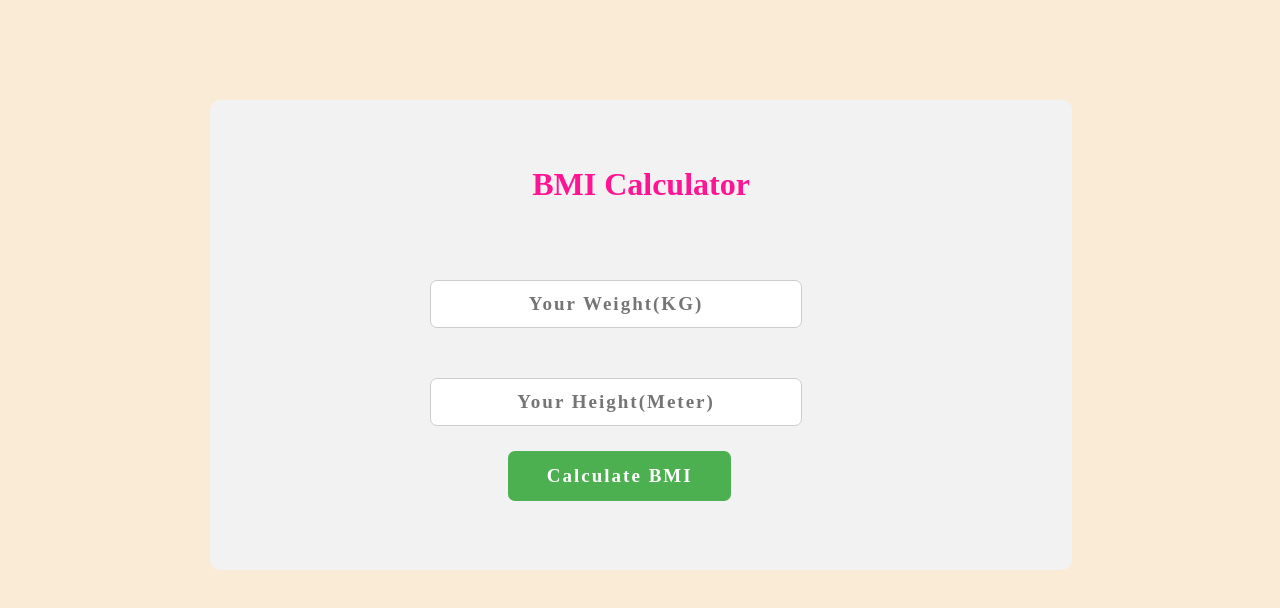
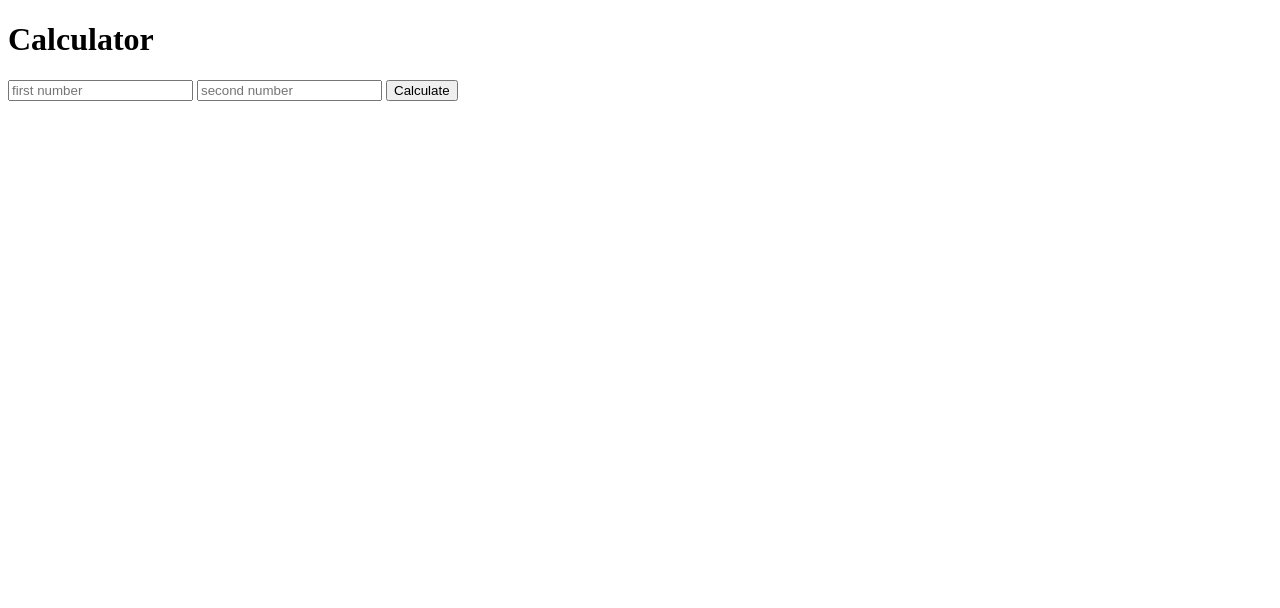
Before and after one commit to Tahsin-Zaman-Jilan/BMI-Calculator, a website: page index.html in a window 1280 px wide. Drawn offline with Linux system fonts and the light colour scheme.

Commit message:
Update index.html

```diff
--- a/index.html
+++ b/index.html
@@ -1,86 +1,22 @@
 <!DOCTYPE html>
-<html lang="en" dir="ltr">
+<html lang="en">
 <head>
     <meta charset="UTF-8">
+    <meta http-equiv="X-UA-Compatible" content="IE=edge">
     <meta name="viewport" content="width=device-width, initial-scale=1.0">
-    <title>BMI Calculator</title>
-    <style>
-        body{
-            background-color: antiquewhite;
-        }
-        h1{
-            font-family: 'Lucida Handwriting';
-            text-align: center;
-            padding-top: 25px;
-            color: deeppink;
-        }
-        .align{
-            padding-left: 200px;
-            padding-right: 250px;
-            padding-top: 30px;
-            height: 50px;
-        }
-        input[type=text], select {
-            width: 100%;
-            padding: 12px 20px;
-            margin: 25px 0;
-            display: inline-block;
-            border: 1px solid #ccc;
-            text-align: center;
-            border-radius: 7px;
-            box-sizing: border-box;
-            font-family: 'Maiandra GD';
-            font-weight: 600;
-            font-size: 19px;
-            letter-spacing: 2px;
-        }
-        button[type=submit] {
-            width: 60%;
-            background-color: #4CAF50;
-            color: white;
-            padding: 14px 20px;
-            text-align: center;
-            border: none;
-            border-radius: 7px;
-            cursor: pointer;
-            font-family: 'Maiandra GD';
-            font-weight: 600;
-        }
-        button[type=submit]:hover {
-            background-color: #45a049;
-        }
-        #btn{
-            margin-left: 21%;
-            font-size: 19px;
-            letter-spacing: 2px;
-        }
-        div {
-           border-radius: 10px;
-           background-color: #f2f2f2;
-           padding: 20px;
-           width: 65%;
-           height: 430px;
-           margin-left: 16%;
-           margin-top: 100px;
-
-        }
-    </style>
+    <title>Calculator</title>
 </head>
 <body>
 
-    <div>
+<h1>Calculator</h1>
 
-        <h1>BMI  Calculator</h1>
+<form action="/"  method="post"  >
+<input type="text" name="num1" placeholder="first number">
+<input type="text" name="num2" placeholder="second number">
 
-        <form class="align" action="/bmiCalculator" method="POST">
+<button type="submit" name="submit" >Calculate</button>
 
-            <input  type="text" name="Weight" placeholder="Your Weight(KG)">
-            <input  type="text" name="Height" placeholder="Your Height(Meter)">
-            <button id="btn" type="submit">Calculate BMI</button>
-
-        </form>
-
-    </div>
+</form>
 
 </body>
 </html>
```
